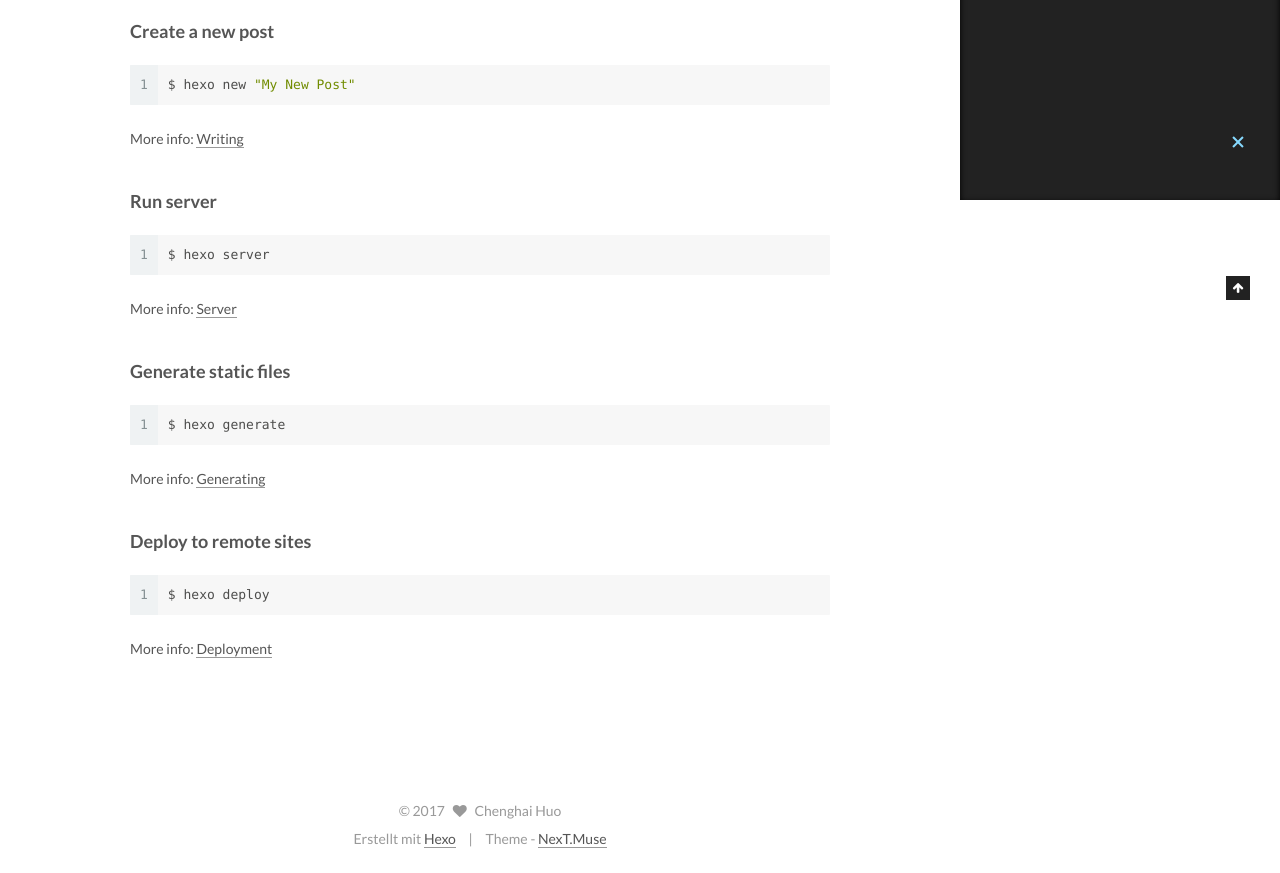
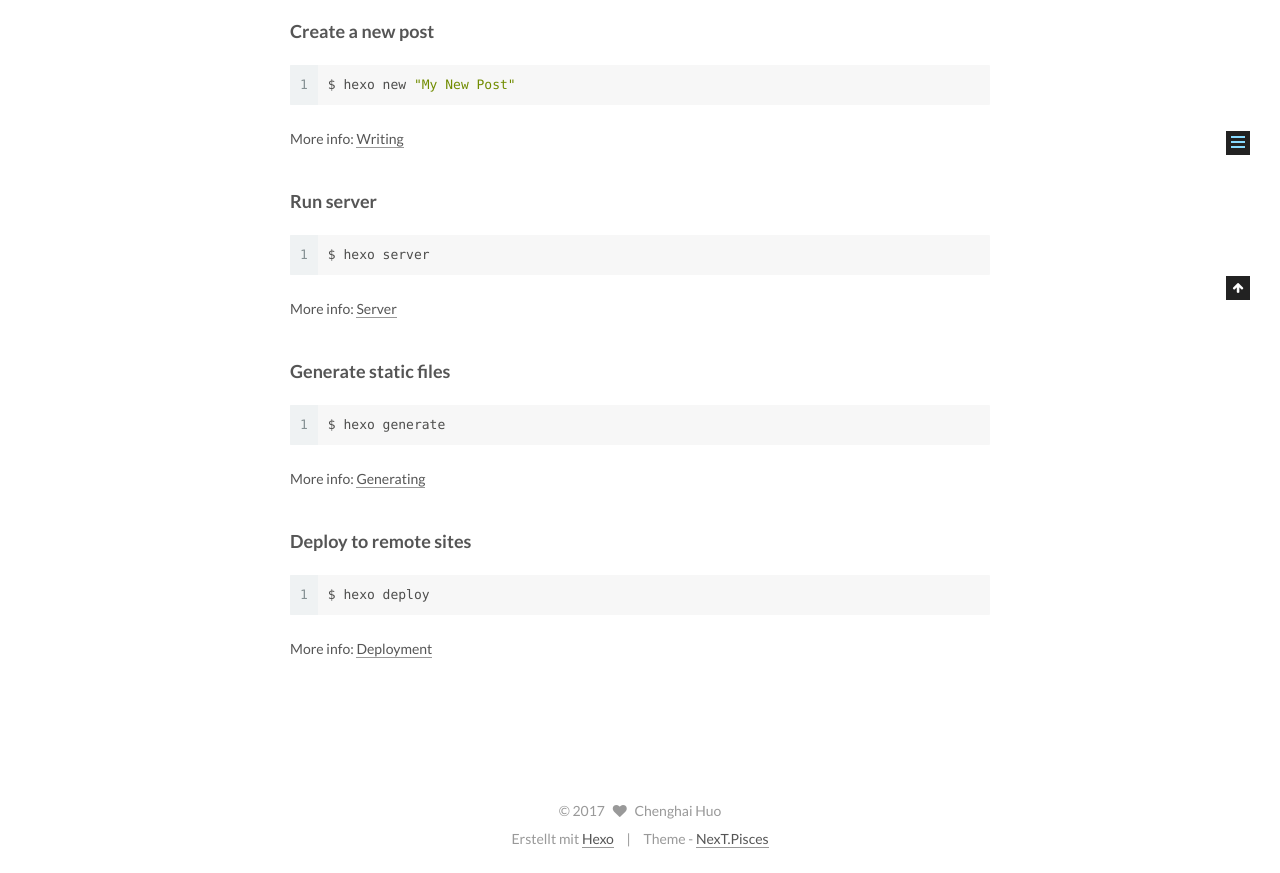
Before and after one commit to xhuohai/xhuohai.github.io, a plain HTML site: page 2017/05/21/hello-world/index.html in a window 1280 px wide. Shown: the part 600-1473 px from the top of the page. Drawn offline with Linux system fonts and the light colour scheme.

Commit message:
Hexo update

```diff
--- a/2017/05/21/hello-world/index.html
+++ b/2017/05/21/hello-world/index.html
@@ -5,7 +5,7 @@
 
 
 
-<html class="theme-next muse use-motion" lang="zh-CN">
+<html class="theme-next pisces use-motion" lang="zh-CN">
 <head>
   <meta charset="UTF-8"/>
 <meta http-equiv="X-UA-Compatible" content="IE=edge" />
@@ -107,7 +107,7 @@
   var NexT = window.NexT || {};
   var CONFIG = {
     root: '/',
-    scheme: 'Muse',
+    scheme: 'Pisces',
     sidebar: {"position":"left","display":"post","offset":12,"offset_float":0,"b2t":false,"scrollpercent":false},
     fancybox: true,
     motion: true,
@@ -503,7 +503,7 @@
 <div class="theme-info">
   Theme -
   <a class="theme-link" href="https://github.com/iissnan/hexo-theme-next">
-    NexT.Muse
+    NexT.Pisces
   </a>
 </div>
 
@@ -584,6 +584,13 @@
 
 
 
+  <script type="text/javascript" src="/js/src/affix.js?v=5.1.1"></script>
+
+  <script type="text/javascript" src="/js/src/schemes/pisces.js?v=5.1.1"></script>
+
+
+
+
   <script type="text/javascript" src="/js/src/scrollspy.js?v=5.1.1"></script>
 <script type="text/javascript" src="/js/src/post-details.js?v=5.1.1"></script>
 
```
Also changed, not shown: archives/2017/05/index.html (+10 -3 lines), archives/2017/index.html (+10 -3 lines), archives/index.html (+10 -3 lines), index.html (+10 -3 lines).
